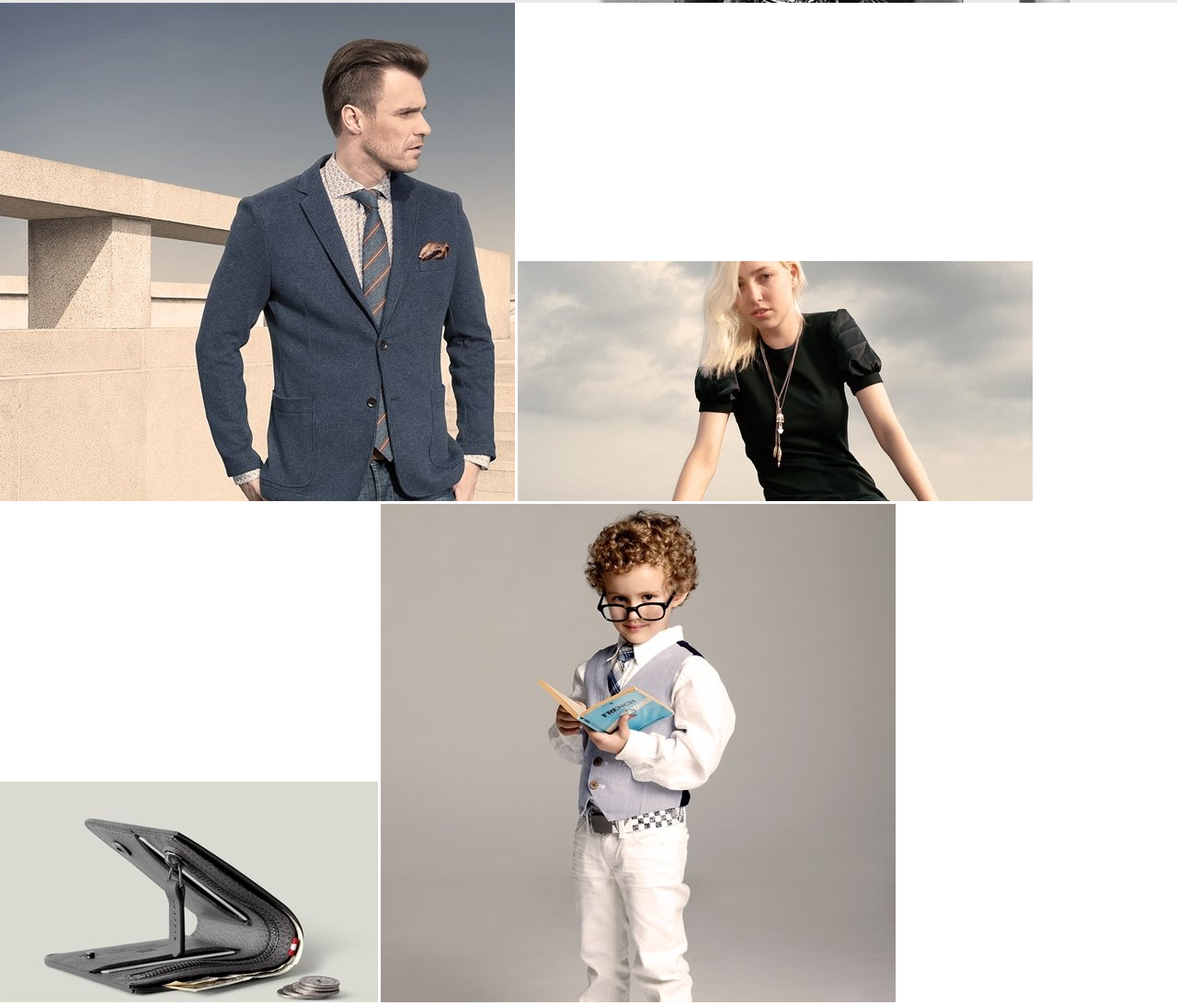
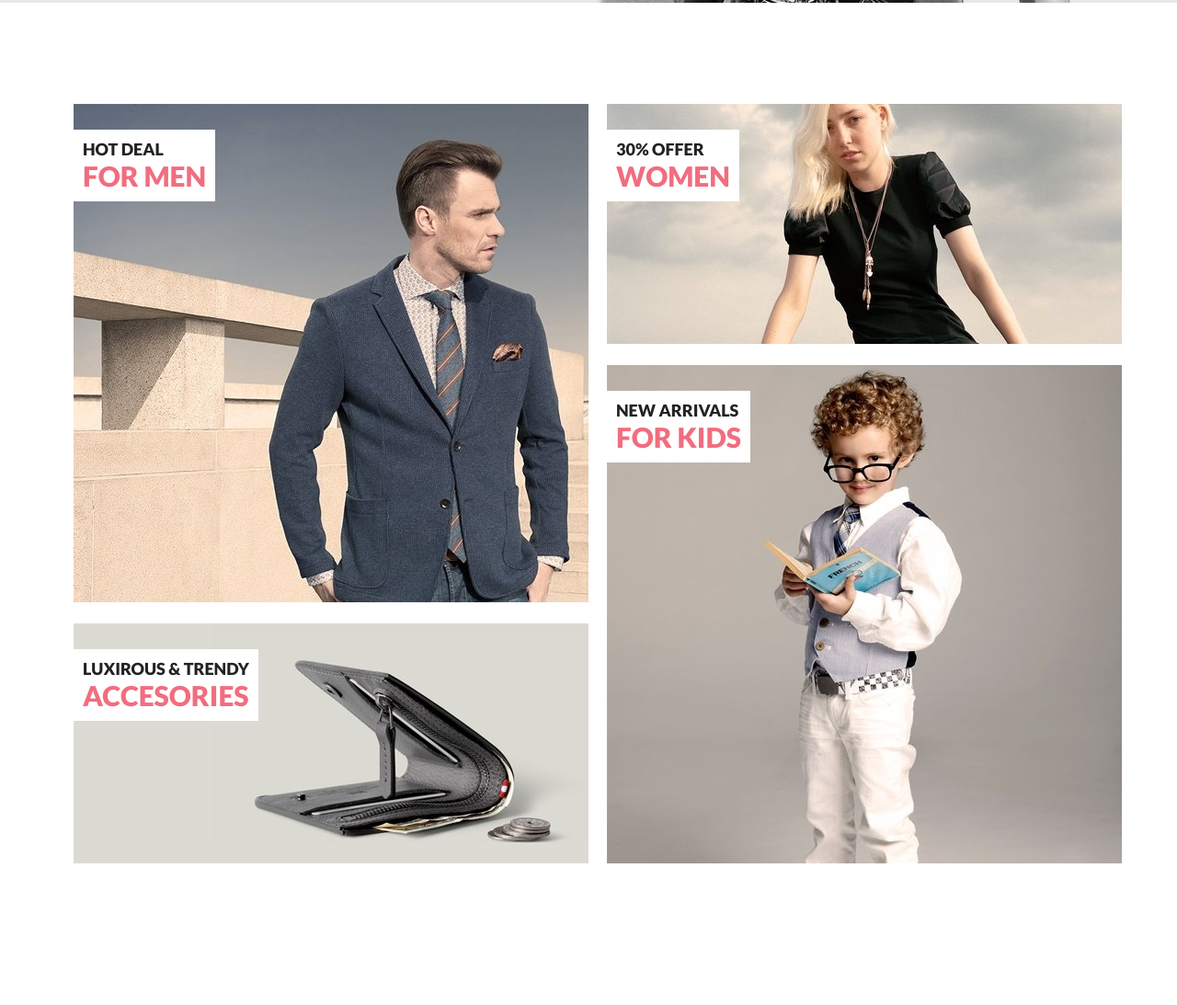
Before and after one commit to SokobanSokoban/IM_1, a plain HTML site: page index.html in a window 1280 px wide. Shown: the part 769-1862 px from the top of the page at 92% size. After the commit the page ends 1821 px from the top, so only its background shows below. Drawn offline with Linux system fonts and the light colour scheme.

Commit message:
Закончил вторую часть с людьми

```diff
--- a/index.html
+++ b/index.html
@@ -48,11 +48,41 @@
     </div>
 
     <!-- часть с людьми -->
-    <div class="container-people-flex">
-        <a href="#"> <img src="img/Layer_30_1149.jpg" alt=""></a>
-         <a href="#"> <img src="img/Layer_32_1151.jpg" alt=""></a>
-          <a href="#"> <img src="img/Layer_37_1180.jpg" alt=""></a>
-           <a href="#"> <img src="img/Layer_31_1150.jpg" alt=""></a>
+   <!-- часть с людьми -->
+    <div class="flex-container-LR">
+        <div class="flex-container-left">
+            <div class="merge-item">
+                <div class="brend-ticket">
+                    <p>HOT DEAL</p>
+                    <p class="red_text">FOR MEN</p>
+                </div>
+                <a href="#"> <img src="img/Layer_30_1149.jpg" alt="мужик"></a>
+            </div>
+            <div class="merge-item">
+                <div class="brend-ticket">
+                    <p>LUXIROUS & TRENDY</p>
+                    <p class="red_text" >ACCESORIES</p>
+                </div>
+                <a href="#" class="wallet"> <img src="img/Layer_37_1180.jpg" alt="кошелек"></a>
+            </div>
+        </div>
+
+        <div class="flex-container-right">
+            <div class="merge-item">
+                <div class="brend-ticket">
+                    <p>30% OFFER</p>
+                    <p class="red_text">WOMEN</p>
+                </div>
+                <a href="#"> <img src="img/Layer_32_1151.jpg" alt="баба"></a>
+            </div>
+            <div class="merge-item">
+                <div class="brend-ticket">
+                    <p>NEW ARRIVALS</p>
+                    <p class="red_text">FOR KIDS</p>
+                </div>
+                <a href="#"> <img src="img/Layer_31_1150.jpg" alt="мальчик"></a>
+            </div>
+        </div>
     </div>
 </body>
 
--- a/style.css
+++ b/style.css
@@ -180,8 +180,29 @@ body {
 }
 
 .brend-ticket {
+    padding: 10px;
     position: absolute;
     top: 28px;
     left: 0px;
     background-color: #ffffff
 }
+
+.brend-ticket .red_text {
+    font-family: Lato;
+    color: #f16d7f;
+    font-size: 1.875em;
+    /* Приближение из-за подстановки шрифтов */
+    font-weight: 900;
+    text-align: left;
+}
+
+.brend-ticket p {
+    font-family: Lato;
+    color: #222222;
+    font-size: 1.125em;
+    /* Приближение из-за подстановки шрифтов */
+    font-weight: 900;
+    text-align: left;
+}
+
+ /* третья часть */
```
Also changed, not shown: 2.html (+17 -4 lines).
